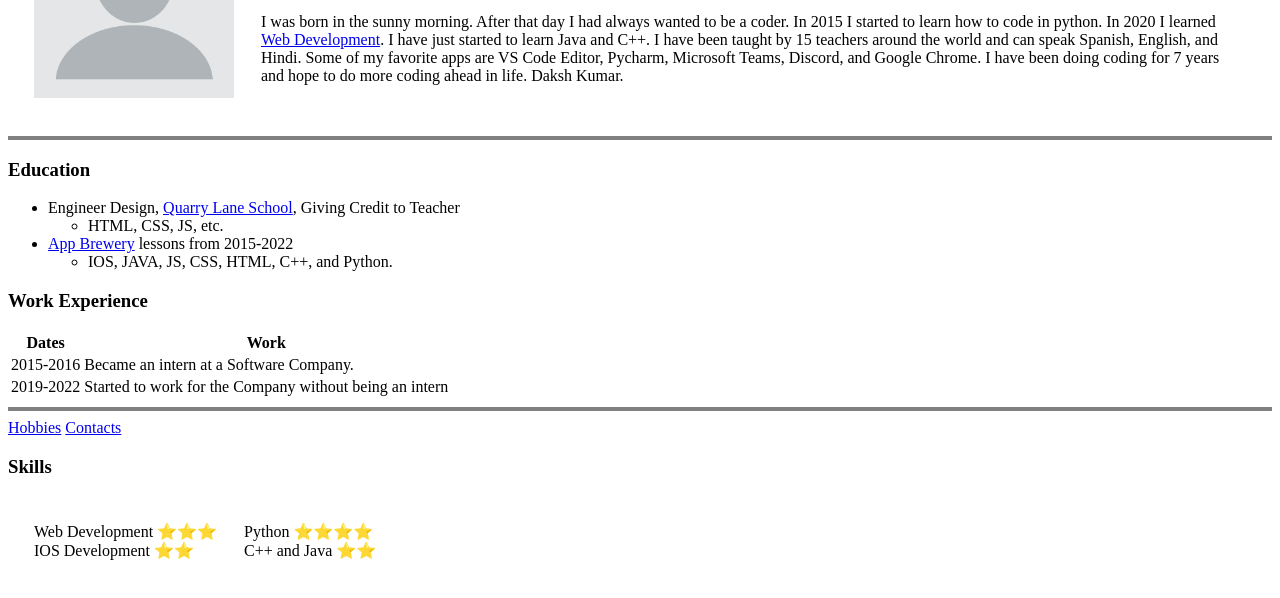
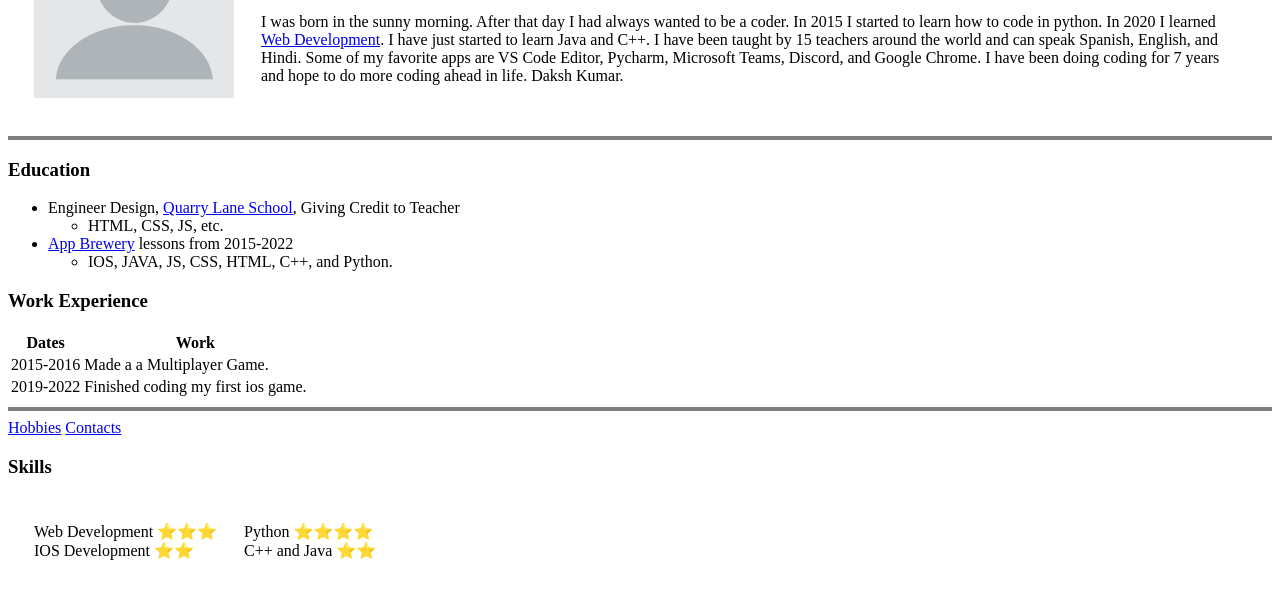
Before and after one commit to dakshk11/Personal-Site-of-Dakshthe-Not-Real-Person, a plain HTML site: page index.html in a window 1280 px wide. Shown: the part 136-734 px from the top of the page. Drawn offline with Linux system fonts and the light colour scheme.

Commit message:
Fix Typos

```diff
--- a/index.html
+++ b/index.html
@@ -38,11 +38,11 @@
       <tbody>
         <tr>
           <td>2015-2016</td>
-          <td>Became an intern at a Software Company.</td>
+          <td>Made a a Multiplayer Game.</td>
         </tr>
         <tr>
           <td>2019-2022</td>
-          <td>Started to work for the Company without being an intern</td>
+          <td>Finished coding my first ios game.</td>
         </tr>
       </tbody>
       <tfoot>
```
